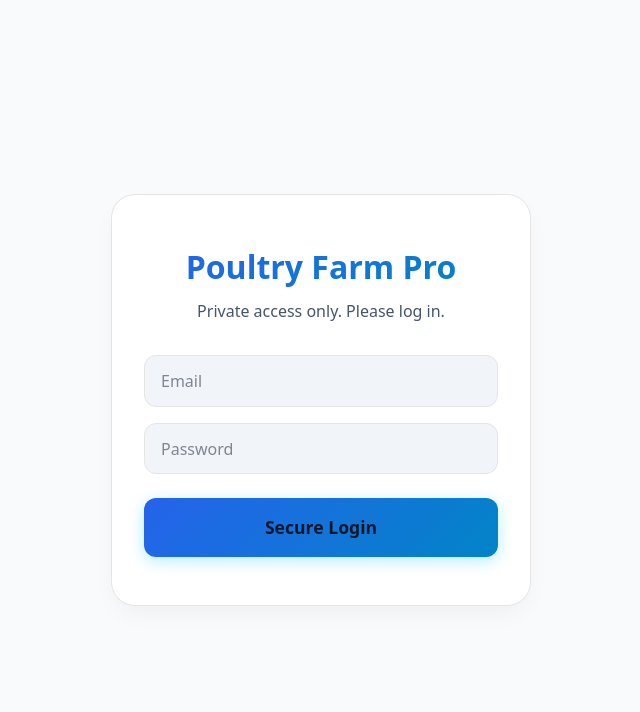
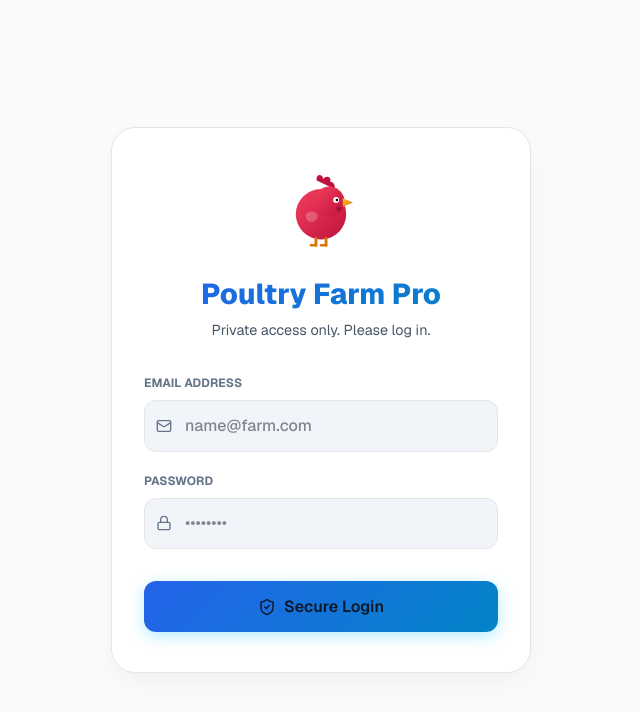
Before and after one commit to chihabMe/chicken-profit-app, a Next.js app: page /dashboard in a window 1280 px wide. Shown: the top 712 px of the page, without its empty margins (319-959 px from the left). Built offline with nearby package versions, Linux system fonts and the light colour scheme; no server answers.

Commit message:
fix: add geometric chicken SVG logo and growing chicken loading animation on login/auth screen

```diff
--- a/components/AuthGuard.tsx
+++ b/components/AuthGuard.tsx
@@ -1,12 +1,85 @@
 "use client";
 import { useSession, signIn } from "next-auth/react";
-import { useState } from "react";
+import { useState, useEffect } from "react";
+import { Mail, Lock, ShieldCheck } from "lucide-react";
+
+// Growing Chicken Loader Component
+function ChickenGrowLoader() {
+  const stages = ["🥚", "🐣", "🐥", "🐔", "🐓"];
+  const stageNames = [
+    "Incubating session...",
+    "Hatching authentication...",
+    "Growing connection...",
+    "Feeding dashboard...",
+    "Flock ready!"
+  ];
+  const [stage, setStage] = useState(0);
+
+  useEffect(() => {
+    const interval = setInterval(() => {
+      setStage((prev) => (prev + 1) % stages.length);
+    }, 600);
+    return () => clearInterval(interval);
+  }, []);
+
+  return (
+    <div style={{
+      display: 'flex',
+      flexDirection: 'column',
+      height: '100vh',
+      justifyContent: 'center',
+      alignItems: 'center',
+      background: 'var(--bg-color)',
+      fontFamily: 'var(--font-sans), sans-serif'
+    }}>
+      <div style={{
+        background: 'var(--bg-card)',
+        padding: '3rem',
+        borderRadius: '24px',
+        border: '1px solid var(--border)',
+        boxShadow: 'var(--shadow-xl)',
+        display: 'flex',
+        flexDirection: 'column',
+        alignItems: 'center',
+        gap: '1.5rem',
+        width: '320px',
+        textAlign: 'center'
+      }}>
+        <div style={{
+          fontSize: '5rem',
+          height: '6rem',
+          display: 'flex',
+          alignItems: 'center',
+          justifyContent: 'center',
+          animation: 'chickenGrowBounce 1.2s infinite ease-in-out',
+        }}>
+          {stages[stage]}
+        </div>
+        <div>
+          <div style={{ fontSize: '1.1rem', fontWeight: 700, color: 'var(--text-primary)' }}>
+            Poultry Farm Pro
+          </div>
+          <div style={{ fontSize: '0.8rem', color: 'var(--text-muted)', marginTop: '0.25rem', height: '1rem' }} className="animate-pulse">
+            {stageNames[stage]}
+          </div>
+        </div>
+      </div>
+      <style>{`
+        @keyframes chickenGrowBounce {
+          0%, 100% { transform: scale(0.9) translateY(0); }
+          50% { transform: scale(1.1) translateY(-12px); }
+        }
+      `}</style>
+    </div>
+  );
+}
 
 export function AuthGuard({ children }: { children: React.ReactNode }) {
   const { data: session, status } = useSession();
   const [authEmail, setAuthEmail] = useState('');
   const [authPassword, setAuthPassword] = useState('');
   const [authError, setAuthError] = useState('');
+  const [isLoggingIn, setIsLoggingIn] = useState(false);
 
   const handleLogin = async () => {
     setAuthError('');
@@ -14,34 +87,145 @@ export function AuthGuard({ children }: { children: React.ReactNode }) {
       setAuthError("Enter email and password!");
       return;
     }
+    setIsLoggingIn(true);
     const res = await signIn('credentials', {
       email: authEmail,
       password: authPassword,
       redirect: false
     });
 
+    setIsLoggingIn(false);
     if (res?.error) {
       setAuthError("Invalid email or password");
     }
   };
 
   if (status === "loading") {
-    return <div style={{display:'flex', height:'100vh', justifyContent:'center', alignItems:'center', color:'var(--text-muted)'}}>Checking authentication...</div>;
+    return <ChickenGrowLoader />;
   }
 
   if (!session) {
     return (
-      <div className="auth-container">
-        <div className="auth-card">
-          <div style={{textAlign:'center', marginBottom:'1.5rem'}}>
-            <h2 className="auth-title">Poultry Farm Pro</h2>
-            <p className="auth-subtitle">Private access only. Please log in.</p>
+      <div className="auth-container" style={{ fontFamily: 'var(--font-sans), sans-serif' }}>
+        <div className="auth-card" style={{ padding: '2.5rem 2rem', maxHeight: '90vh', overflowY: 'auto' }}>
+
+          {/* Geometric Custom Chicken Logo */}
+          <div style={{ display: 'flex', justifyContent: 'center', marginBottom: '1.25rem' }}>
+            <svg xmlns="http://www.w3.org/2000/svg" viewBox="0 0 100 100" width="84" height="84">
+              <defs>
+                <linearGradient id="chicken-grad" x1="0%" y1="0%" x2="100%" y2="100%">
+                  <stop offset="0%" stopColor="#f43f5e" />
+                  <stop offset="100%" stopColor="#be123c" />
+                </linearGradient>
+                <linearGradient id="beak-grad" x1="0%" y1="0%" x2="100%" y2="100%">
+                  <stop offset="0%" stopColor="#fbbf24" />
+                  <stop offset="100%" stopColor="#d97706" />
+                </linearGradient>
+              </defs>
+              {/* Comb */}
+              <path d="M 45 15 C 43 8, 51 5, 53 13 C 55 9, 63 9, 61 17 C 62 16, 68 18, 66 25 Z" fill="#be123c" />
+              {/* Body */}
+              <circle cx="50" cy="55" r="30" fill="url(#chicken-grad)" />
+              {/* Head circle cutout overlay */}
+              <circle cx="60" cy="40" r="18" fill="url(#chicken-grad)" />
+              {/* Eye */}
+              <circle cx="68" cy="38" r="3.5" fill="#fff" />
+              <circle cx="69" cy="38" r="1.5" fill="#000" />
+              {/* Beak */}
+              <polygon points="76,36 88,41 76,46" fill="url(#beak-grad)" />
+              {/* Wattle */}
+              <path d="M 68 46 C 68 53, 75 53, 74 46 Z" fill="#9f1239" />
+              {/* Wing */}
+              <path d="M 32 58 C 30 50, 48 50, 46 58 C 45 66, 32 66, 32 58 Z" fill="rgba(255,255,255,0.22)" />
+              {/* Legs */}
+              <line x1="44" y1="84" x2="44" y2="92" stroke="#d97706" strokeWidth="3.5" strokeLinecap="round" />
+              <line x1="56" y1="84" x2="56" y2="92" stroke="#d97706" strokeWidth="3.5" strokeLinecap="round" />
+              <line x1="44" y1="92" x2="38" y2="92" stroke="#d97706" strokeWidth="3" strokeLinecap="round" />
+              <line x1="56" y1="92" x2="50" y2="92" stroke="#d97706" strokeWidth="3" strokeLinecap="round" />
+            </svg>
           </div>
-          <div style={{ display: 'flex', flexDirection: 'column', gap: '1rem' }}>
-            {authError && <div style={{ background: 'var(--danger-bg)', color: 'var(--danger)', padding: '0.8rem', borderRadius: 'var(--radius-md)', textAlign: 'center', fontSize: '0.95rem', fontWeight: 500 }}>{authError}</div>}
-            <input type="email" placeholder="Email" className="input-field" value={authEmail} onChange={e => setAuthEmail(e.target.value)} />
-            <input type="password" placeholder="Password" className="input-field" value={authPassword} onChange={e => setAuthPassword(e.target.value)} />
-            <button onClick={handleLogin} className="btn primary" style={{ width: '100%', marginTop: '0.5rem', padding: '1rem', fontSize: '1.1rem' }}>Secure Login</button>
+
+          <div style={{ textAlign: 'center', marginBottom: '2rem' }}>
+            <h2 className="auth-title" style={{ margin: 0, fontSize: '1.8rem', fontWeight: 800 }}>Poultry Farm Pro</h2>
+            <p className="auth-subtitle" style={{ margin: '0.35rem 0 0', fontSize: '0.9rem' }}>Private access only. Please log in.</p>
+          </div>
+
+          <div style={{ display: 'flex', flexDirection: 'column', gap: '1.25rem' }}>
+            {authError && (
+              <div style={{
+                background: 'rgba(239, 68, 68, 0.1)',
+                color: 'var(--danger)',
+                padding: '0.8rem',
+                borderRadius: '12px',
+                border: '1px solid rgba(239, 68, 68, 0.2)',
+                textAlign: 'center',
+                fontSize: '0.9rem',
+                fontWeight: 500
+              }}>
+                {authError}
+              </div>
+            )}
+
+            {/* Email Field */}
+            <div style={{ display: 'flex', flexDirection: 'column', gap: '0.5rem', textAlign: 'left' }}>
+              <label style={{ fontSize: '0.75rem', fontWeight: 700, color: 'var(--text-muted)', textTransform: 'uppercase' }}>Email Address</label>
+              <div style={{ position: 'relative' }}>
+                <input
+                  type="email"
+                  placeholder="name@farm.com"
+                  className="input-field"
+                  value={authEmail}
+                  onChange={e => setAuthEmail(e.target.value)}
+                  style={{ paddingLeft: '2.5rem', width: '100%' }}
+                />
+                <Mail size={16} style={{ position: 'absolute', left: '12px', top: '50%', transform: 'translateY(-50%)', color: 'var(--text-muted)' }} />
+              </div>
+            </div>
+
+            {/* Password Field */}
+            <div style={{ display: 'flex', flexDirection: 'column', gap: '0.5rem', textAlign: 'left' }}>
+              <label style={{ fontSize: '0.75rem', fontWeight: 700, color: 'var(--text-muted)', textTransform: 'uppercase' }}>Password</label>
+              <div style={{ position: 'relative' }}>
+                <input
+                  type="password"
+                  placeholder="••••••••"
+                  className="input-field"
+                  value={authPassword}
+                  onChange={e => setAuthPassword(e.target.value)}
+                  style={{ paddingLeft: '2.5rem', width: '100%' }}
+                  onKeyDown={e => {
+                    if (e.key === 'Enter') handleLogin();
+                  }}
+                />
+                <Lock size={16} style={{ position: 'absolute', left: '12px', top: '50%', transform: 'translateY(-50%)', color: 'var(--text-muted)' }} />
+              </div>
+            </div>
+
+            <button
+              onClick={handleLogin}
+              disabled={isLoggingIn}
+              className="btn primary"
+              style={{
+                width: '100%',
+                marginTop: '0.75rem',
+                padding: '0.85rem',
+                fontSize: '1rem',
+                fontWeight: 600,
+                display: 'flex',
+                alignItems: 'center',
+                justifyContent: 'center',
+                gap: '0.5rem',
+                cursor: 'pointer'
+              }}
+            >
+              {isLoggingIn ? (
+                <>Authenticating...</>
+              ) : (
+                <>
+                  <ShieldCheck size={18} /> Secure Login
+                </>
+              )}
+            </button>
           </div>
         </div>
       </div>
```
